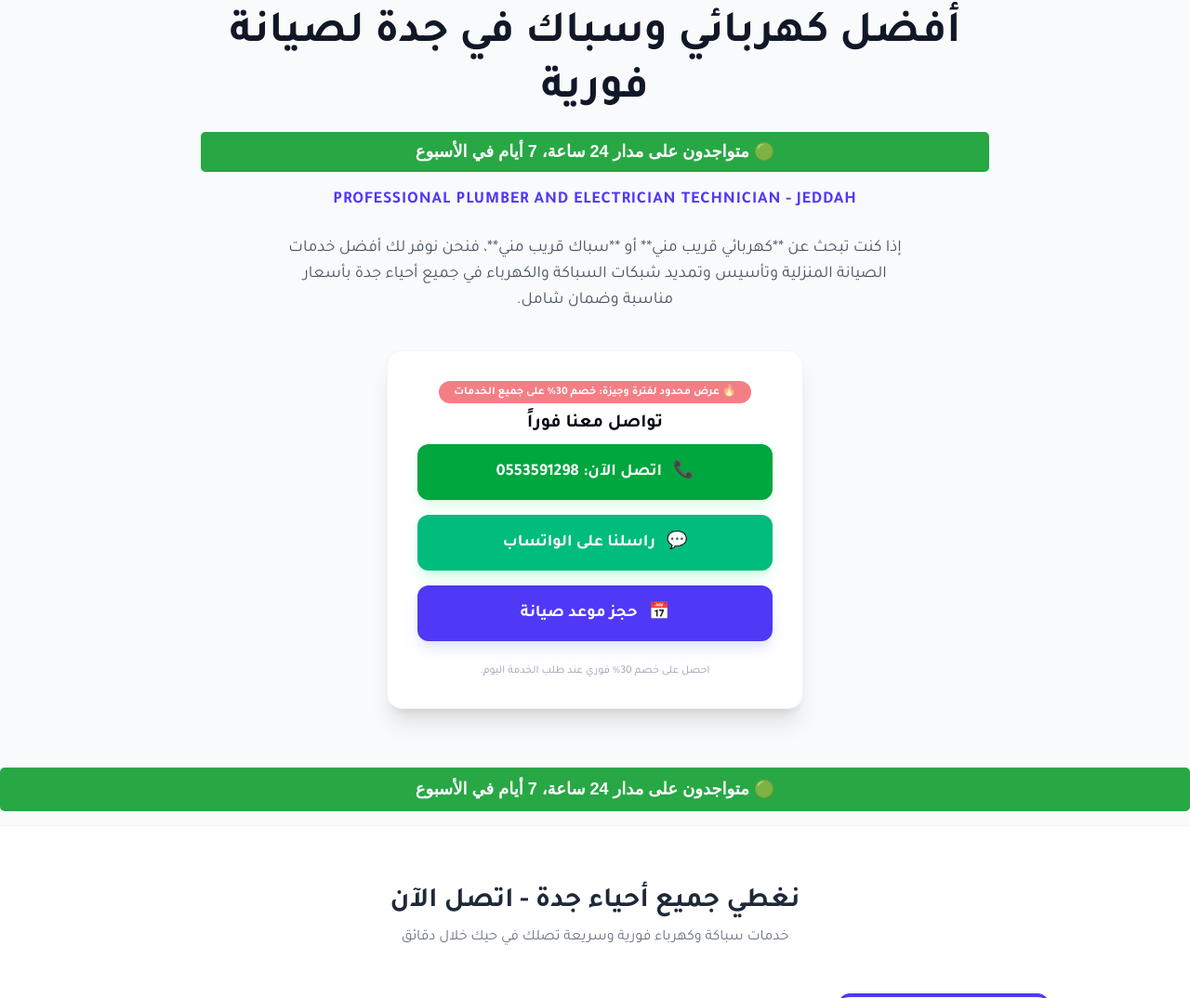
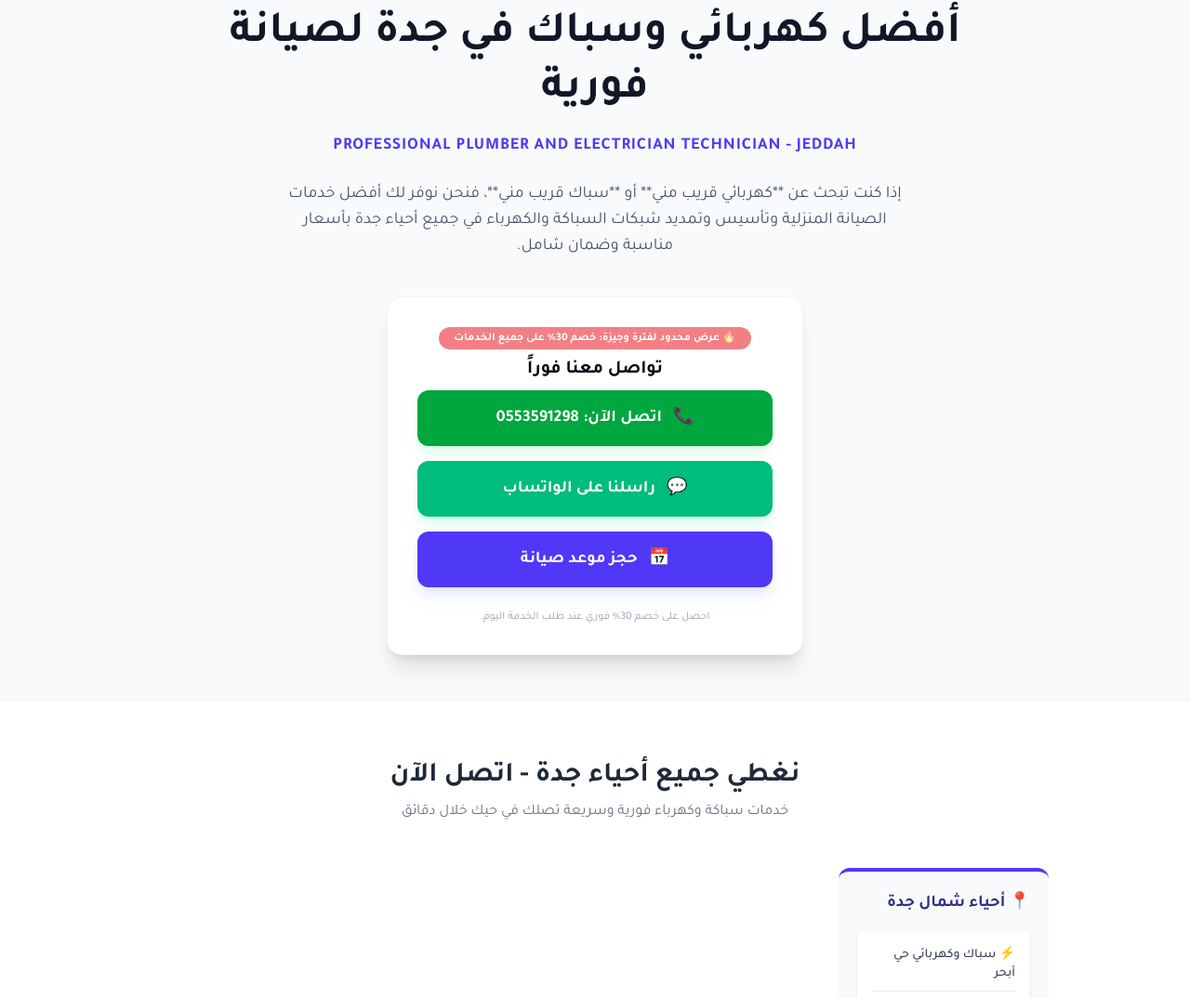
Before and after one commit to abukhalaf202-dot/alfnni, a plain HTML site: page index.html in a window 1280 px wide. Shown: the part 157-1231 px from the top of the page at 93% size. Drawn offline with nearby package versions, Linux system fonts and the light colour scheme.

Commit message:
Update index.html

```diff
--- a/index.html
+++ b/index.html
@@ -35,10 +35,7 @@
         <span class="bg-indigo-100 text-indigo-800 text-sm font-semibold px-4 py-1.5 rounded-full">هل تبحث عن كهربائي قريب مني أو سباك قريب مني في جدة؟</span>
         <h1 class="text-4xl md:text-5xl font-bold text-gray-900 leading-tight mt-4 mb-4">
     أفضل كهربائي وسباك في جدة لصيانة فورية
-   <!-- انسخ هذا السطر وضعه في المكان المناسب داخل ملف الـ HTML -->
-<div style="background-color: #28a745; color: #ffffff; padding: 10px; font-size: 18px; font-weight: bold; text-align: center; direction: rtl; border-radius: 5px; margin: 15px 0; font-family: sans-serif;">
-    🟢 متواجدون على مدار 24 ساعة، 7 أيام في الأسبوع
-</div>
+
         </h1>
 
 
@@ -80,10 +77,7 @@
             <p class="text-xs text-gray-400 pt-2">احصل على خصم 30% فوري عند طلب الخدمة اليوم.</p>
         </div>
     </main>
-<!-- انسخ هذا السطر وضعه في المكان المناسب داخل ملف الـ HTML -->
-<div style="background-color: #28a745; color: #ffffff; padding: 10px; font-size: 18px; font-weight: bold; text-align: center; direction: rtl; border-radius: 5px; margin: 15px 0; font-family: sans-serif;">
-    🟢 متواجدون على مدار 24 ساعة، 7 أيام في الأسبوع
-</div>
+
     <!-- قسم تغطية الأحياء الكامل في جدة (SEO Local targeting) -->
     <section class="bg-white py-16 border-t border-b border-gray-100">
         <div class="container mx-auto px-6 max-w-5xl">
```
